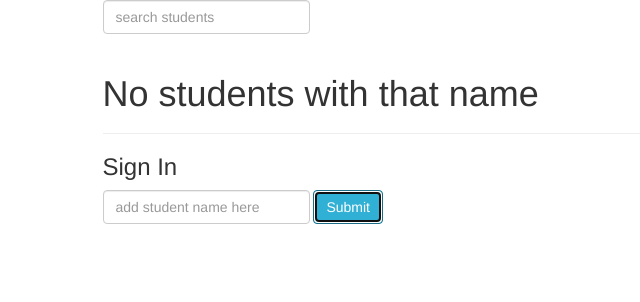
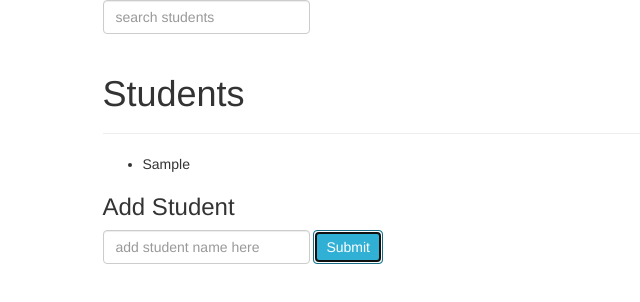
Before and after one commit to marvinick/09.25.15.ImHereJS.CR, a plain HTML site: page index.html at #!/students in a window 1280 px wide. Both pictures are taken after typing "Sample" into the empty fields and a click on the button "Submit". Shown: the whole page, without its empty margins (260-900 px from the left). Drawn offline with nearby package versions, Linux system fonts and the light colour scheme.

Commit message:
this commit will have adding student functionality

```diff
--- a/partials/students.html
+++ b/partials/students.html
@@ -10,8 +10,13 @@
       <h1 ng-show='students.length && filtered.length'>Students</h1>
       <h1 ng-show="students.length && !filtered.length">No students with that name</h1>
     </div>
+    <ul>
+      <li ng-repeat="item in filtered = (students | filter:query)">
+        {{ item.name }}
+      </li>
+    </ul>
 
-    <h3>Sign In</h3>
+    <h3>Add Student</h3>
     <form ng-submit="StudentsFactory.addStudent()" class="form-inline" role="form">
       <div class="form-group">
         <input type="text" ng-model="StudentsFactory.studentName" class="form-control" placeholder="add student name here">
```
